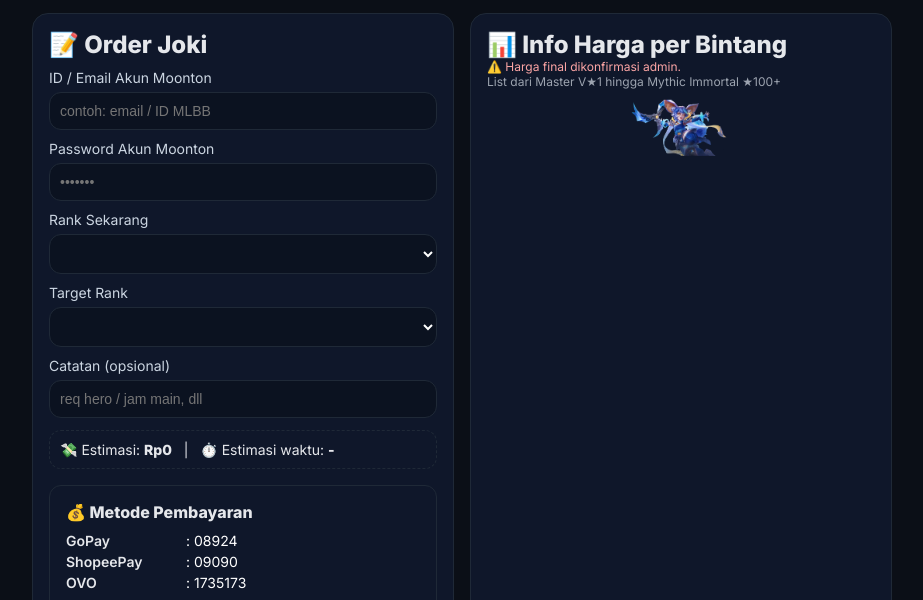
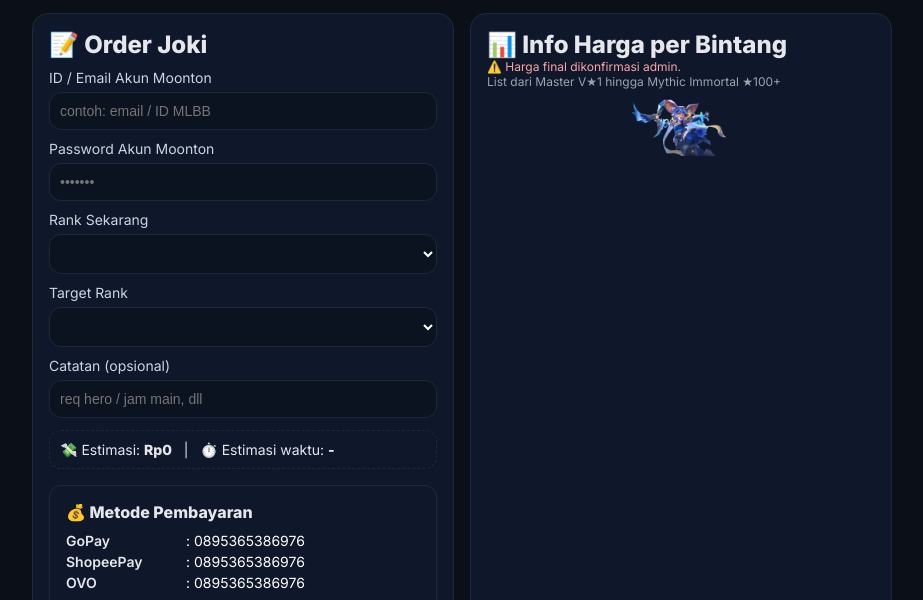
Before and after one commit to MarshallThe3rd/jokiml, a plain HTML site: page index.html in a window 1280 px wide. Shown: the part 182-782 px from the top of the page, without its empty margins (178-1101 px from the left). Drawn offline with Linux system fonts and the light colour scheme; files whose address does not match are found by name.

Commit message:
Update index.html

```diff
--- a/index.html
+++ b/index.html
@@ -54,9 +54,9 @@
         <div class="payment-box">
           <h3>💰 Metode Pembayaran</h3>
           <ul class="payment-list">
-            <li><span class="left">GoPay</span>     <span class="right">: 08924</span></li>
-            <li><span class="left">ShopeePay</span> <span class="right">: 09090</span></li>
-            <li><span class="left">OVO</span>       <span class="right">: 1735173</span></li>
+            <li><span class="left">GoPay</span>     <span class="right">: 0895365386976</span></li>
+            <li><span class="left">ShopeePay</span> <span class="right">: 0895365386976</span></li>
+            <li><span class="left">OVO</span>       <span class="right">: 0895365386976</span></li>
           </ul>
 
           <p class="admin-contact">
```
